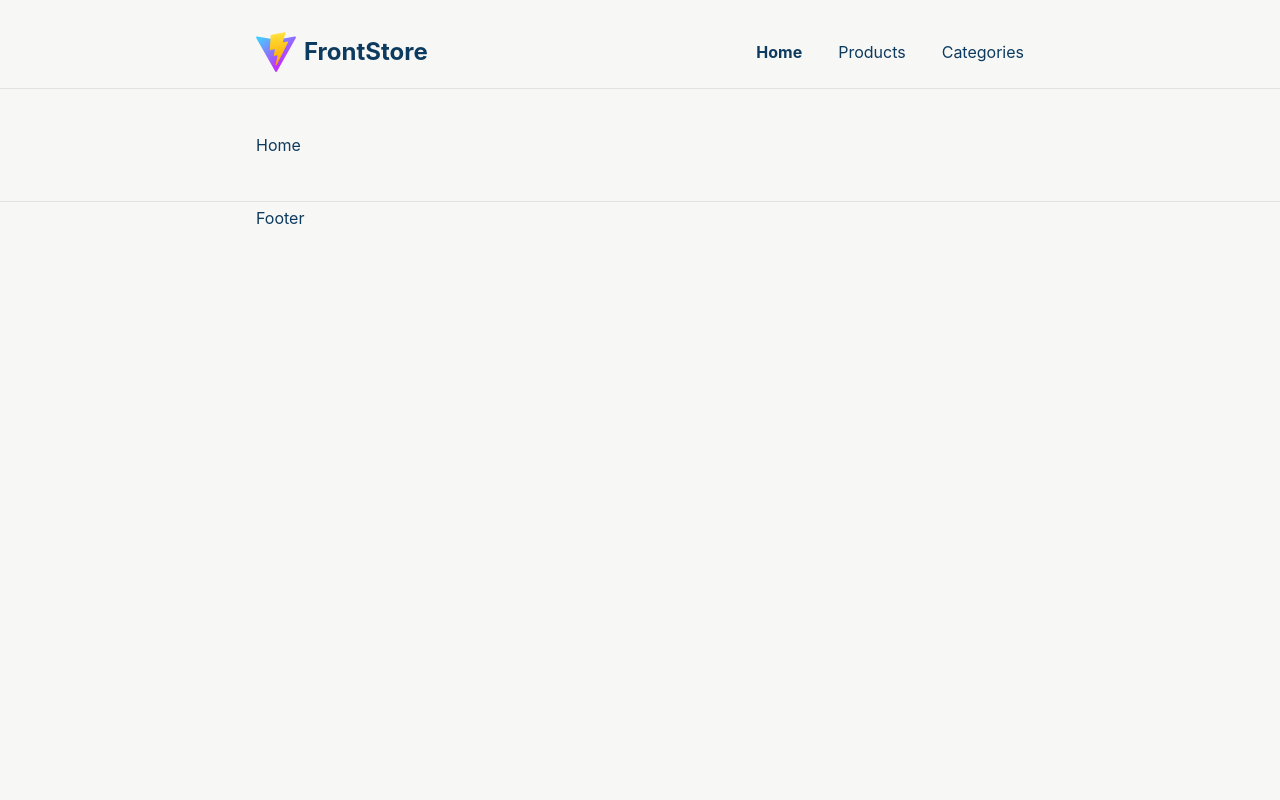
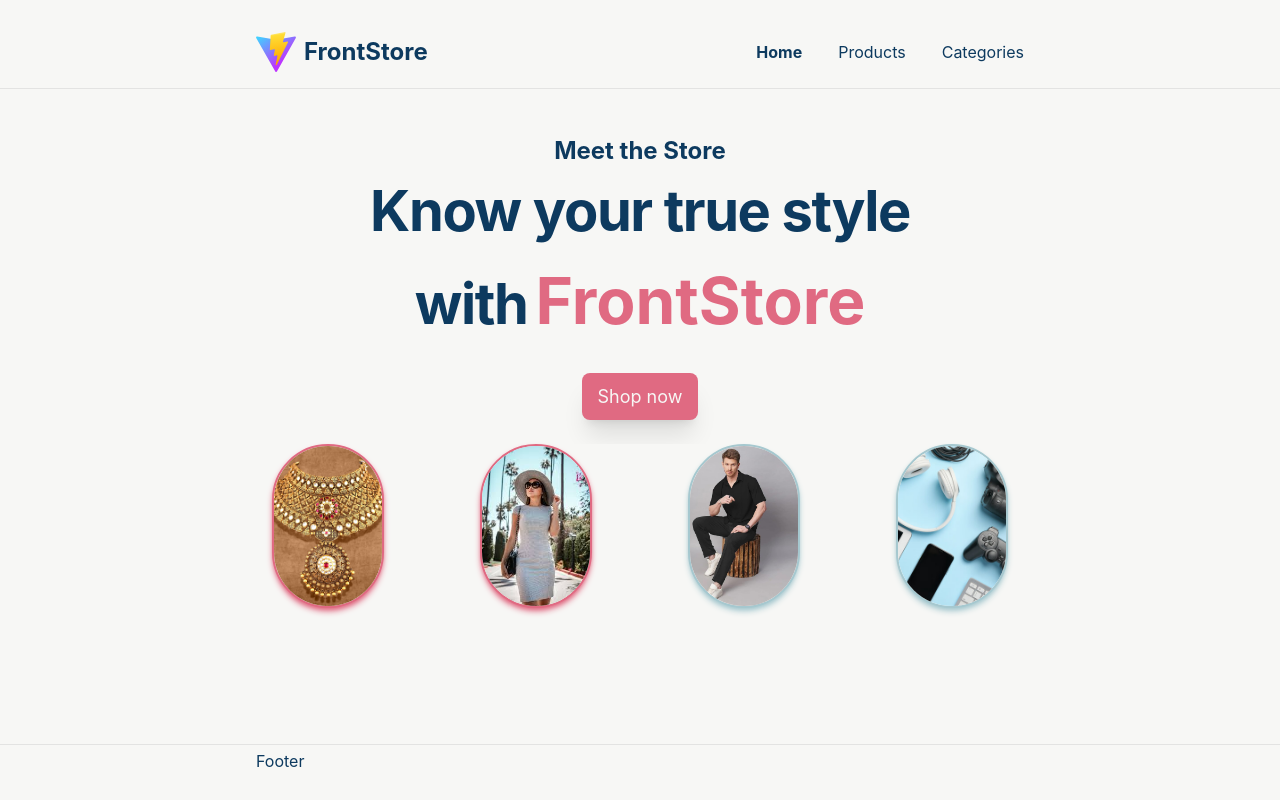
Before and after one commit to LuguiM/FrontStore, a React (Vite) app: page /FrontStore/ in a window 1280 px wide. Built offline with nearby package versions, Linux system fonts and the light colour scheme.

Commit message:
Feat: Hero Section

```diff
--- a/src/pages/Home.jsx
+++ b/src/pages/Home.jsx
@@ -1,7 +1,9 @@
-
+import { Hero } from "../views/home";
 
 export const Home = () => {
   return (
-    <div>Home</div>
+    <>
+      <Hero />
+    </>
   )
 }
--- /dev/null
+++ b/src/views/home/Hero.jsx
@@ -0,0 +1,35 @@
+import { Button, Circle } from "../../components"
+
+const categories = [
+    { name: "Jewellery", position: "end" },
+    { name: "WomanClothes", position: "start" },
+    { name: "MenClothes", position: "start" },
+    { name: "Accesories", position: "end" }
+]
+
+export const Hero = () => {
+    return (
+        <section className='flex flex-col items-center gap-y-6'>
+            <div className='text-center mx-15 xl:mx-25'>
+                <p className='text-h6 !font-bold'>Meet the Store</p>
+                <h1>
+                    <span className='text-h2 tracking-tight'>Know your true style with</span>
+                    <span className='ml-2 text-h1 text-pink'>FrontStore</span>
+                </h1>
+
+            </div>
+                <Button label="Shop now" isLink />
+            <div class="grid grid-cols-4 gap-x-16 h-64">
+                {
+                    categories.map(c => (
+                        <div class={`px-4 flex items-${c.position} justify-${c.position}`}>
+                            <Circle categorie={c.name} />
+                        </div>
+                    ))
+                }
+            </div>
+
+
+        </section>
+    )
+}
--- /dev/null
+++ b/src/views/home/index.js
@@ -0,0 +1 @@
+export * from "./Hero";
```
